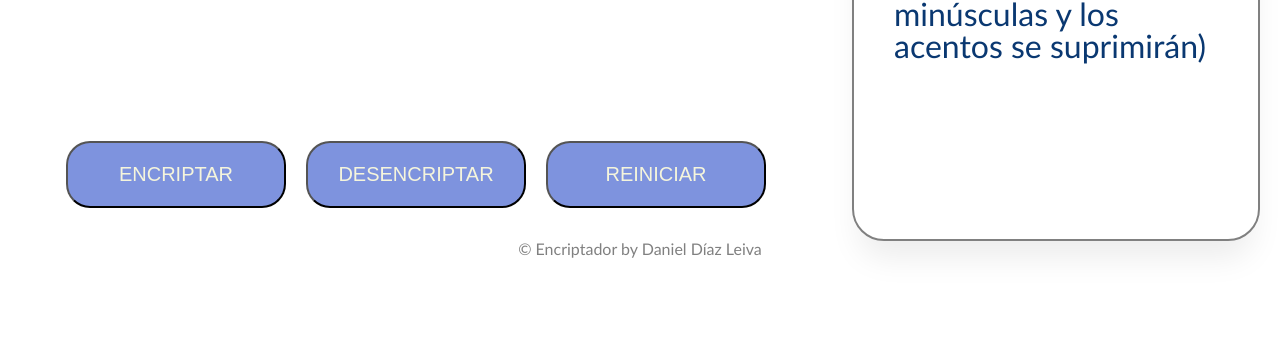
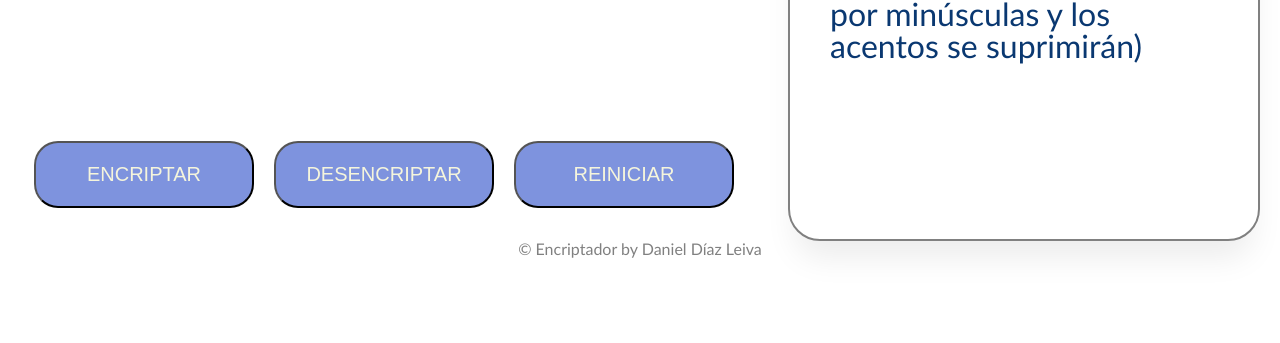
Before and after one commit to danieldiazleiva/solucion-alura-challenge, a plain HTML site: page index.html in a window 1280 px wide. Shown: the part 681-1024 px from the top of the page. Drawn offline with Linux system fonts and the light colour scheme.

Commit message:
ajustes en mediaquery

```diff
--- a/estilos/style.css
+++ b/estilos/style.css
@@ -4,11 +4,11 @@
     max-height: 1024px;
     font-family: 'Gill Sans', 'Gill Sans MT', Calibri, 'Trebuchet MS', sans-serif;
     /*border: solid 2px red;*/
-    grid-template: "lg lg lg" 11%
-        ". txt res" 66%
-        "btn btn res" 13%
-        "ft ft ft" 10% /
-        5% 60% 35%;
+    grid-template: "lg lg" 11%
+        "txt res" 66%
+        "btn res" 13%
+        "ft ft" 10% /
+        60% 40%;
 
 }
 
@@ -20,7 +20,8 @@
 .texto {
     grid-area: txt;
     display: flex;
-}
+    align-items: center;
+    }
 
 .botones {
     grid-area: btn;
@@ -132,10 +133,11 @@ textarea {
     color: beige;
     font-weight: 400;
     font-size: 20px;
+    min-width: 190px;
     max-width: 220px;
-    width: 20vw;
+    width: 18vw;
     height: 67px;
-    min-width: 200px;
+
     margin: 10px;
 
     /* Dark blue/dark-blue-300 */
@@ -203,12 +205,11 @@ p {
 }
 }
 }*/
-@media screen and (max-width: 780px){
+@media screen and (max-width: 880px){
 
     .caja {
         display: grid;
-        max-width: 780px;
-        min-width: 320px;
+        max-width: 880px;
         font-family: 'Gill Sans', 'Gill Sans MT', Calibri, 'Trebuchet MS', sans-serif;
         /*border: solid 2px red;*/
         grid-template: "lg" 10%
```
